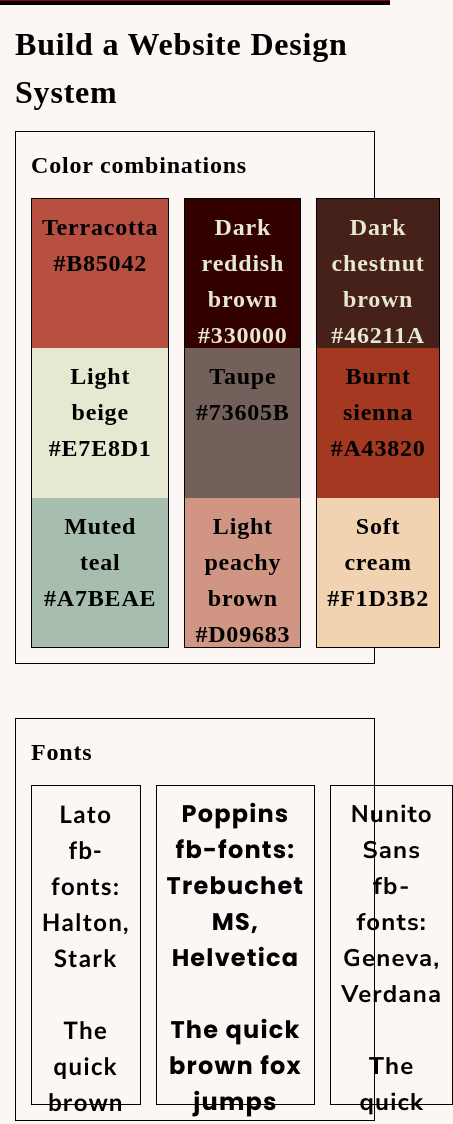
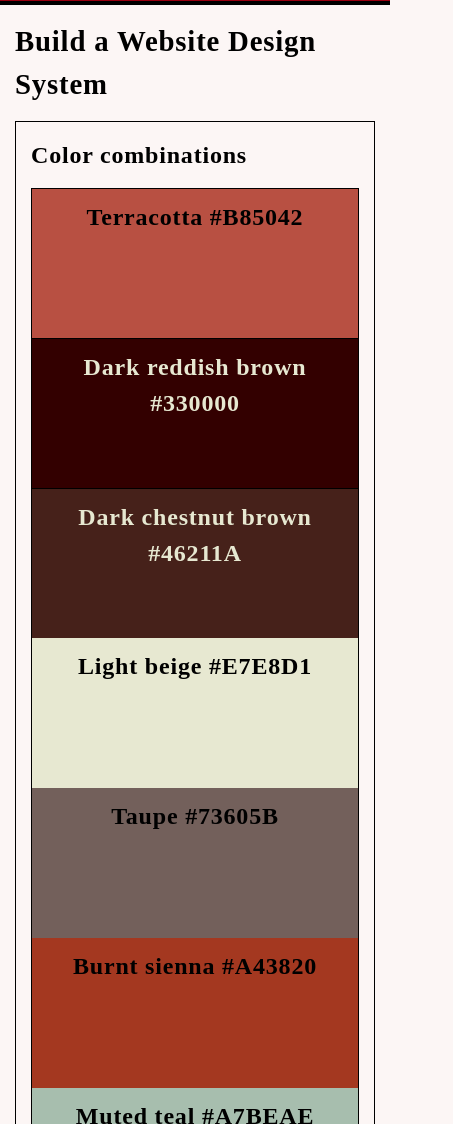
Before and after one commit to DanielleFiene/Build-a-Website-Design-System, a plain HTML site: page index.html in a window 390 px wide. Shown: the part 220-1344 px from the top of the page, 453 px wide, since content can reach past the window. Drawn offline with Linux system fonts and the light colour scheme; a script that the page names is missing.

Commit message:
updated css to make responsive

```diff
--- a/Resources/CSS/styles.css
+++ b/Resources/CSS/styles.css
@@ -90,7 +90,7 @@ h2 {
 }
 
 #box1 {
-    background-color: #B85042
+    background-color: #B85042;
 }
 
 #box4 {
@@ -193,3 +193,22 @@ h2 {
     padding: 15px;
 
 }
+
+@media only screen and (min-width: 320px) and (max-width: 480px) {
+    .border {
+        max-width: 100%;
+    }
+    .grid1 {
+        grid-template-columns: auto;
+        }
+    .grid2 {
+        grid-template-columns: auto;
+    }
+
+    .column {
+        height: 500px;
+    }
+    h1 {
+        font-size: 1.8em;
+    }
+}
```
